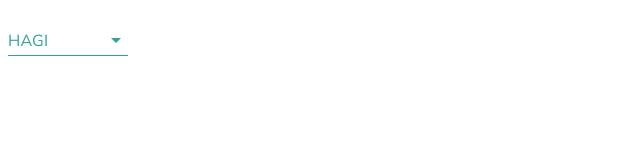
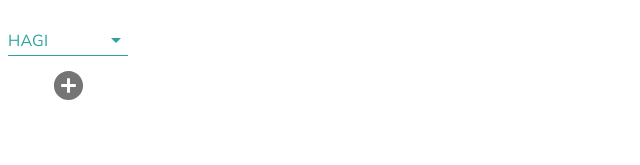
Before and after one commit to hagi-dev/controlPersonalAppWeb, a React app: page / in a window 1280 px wide. Shown: the top 165 px of the page, without its empty margins (0-640 px from the left). Built offline with nearby package versions, Linux system fonts and the light colour scheme.

Commit message:
2. button

```diff
--- a/package.json
+++ b/package.json
@@ -20,6 +20,7 @@
   "homepage": "https://github.com/hagi-dev/controlPersonalAppWeb#readme",
   "dependencies": {
     "@material-ui/core": "^4.12.3",
+    "@material-ui/icons": "^4.11.2",
     "babel-eslint": "^10.1.0",
     "eslint": "^7.32.0",
     "eslint-config-airbnb": "^18.2.1",
--- a/src/components/ComboBox.jsx
+++ b/src/components/ComboBox.jsx
@@ -5,6 +5,8 @@ import MenuItem from '@material-ui/core/MenuItem';
 import FormControl from '@material-ui/core/FormControl';
 import Select from '@material-ui/core/Select';
 
+import IconButton from '@material-ui/core/IconButton';
+import DeleteIcon from '@material-ui/icons/AddCircle';
 
 
 function ComboBox_C (props) {
@@ -68,67 +70,17 @@ function ComboBox_C (props) {
           <MenuItem key={fAux.id} value={fAux.id}>{fAux.text }</MenuItem>
 
         ))}
-        {/* <MenuItem value={20}>Twenty</MenuItem>  */}
 
       </Select>
+
+          <div>
+            <IconButton aria-label="delete" className={classes.margin}>
+              <DeleteIcon fontSize="large" />
+            </IconButton>
+          </div>
     </FormControl>
+
   );
 }
 
 export default ComboBox_C;
-
-/*import * as React from 'react';
-
-import Box from '@material-ui/core/Box';
-import InputLabel from '@material-ui/core/InputLabel';
-import MenuItem from '@material-ui/core/MenuItem';
-import FormControl from '@material-ui/core/FormControl';
-import Select from '@material-ui/core/Select';
-import '../assets/Styles/components/ComboBox.scss'
-
-
-
-function ComboBox_C () {
-
-    const [age, setAge] = React.useState('');
-
-    const handleChange = (event) => {
-      setAge(event.target.value);
-    };
-
-    return (
-        <Box
-
-            width="25%"
-            margin="20px"
-        >
-            <FormControl
-                fullWidth
-                variant="outlined"
-            >
-
-                <InputLabel
-                borderColor="primary.main"
-                id="demo-simple-select-label">Age</InputLabel>
-                <Select
-                fullWidth
-
-                labelId="demo-simple-select-label"
-                id="demo-simple-select"
-                value={age}
-                label="Age"
-                onChange={handleChange}
-                >
-                <MenuItem value={10}>Ten</MenuItem>
-                <MenuItem value={20}>Twenty</MenuItem>
-                <MenuItem value={30}>Thirty</MenuItem>
-                </Select>
-            </FormControl>
-
-
-        </Box>
-    );
-}
-
-export {ComboBox_C};
-*/
```
Also changed, not shown: src/App.js (+1 -27 lines), 1 other file (tests, documents, lock files or other folders).
